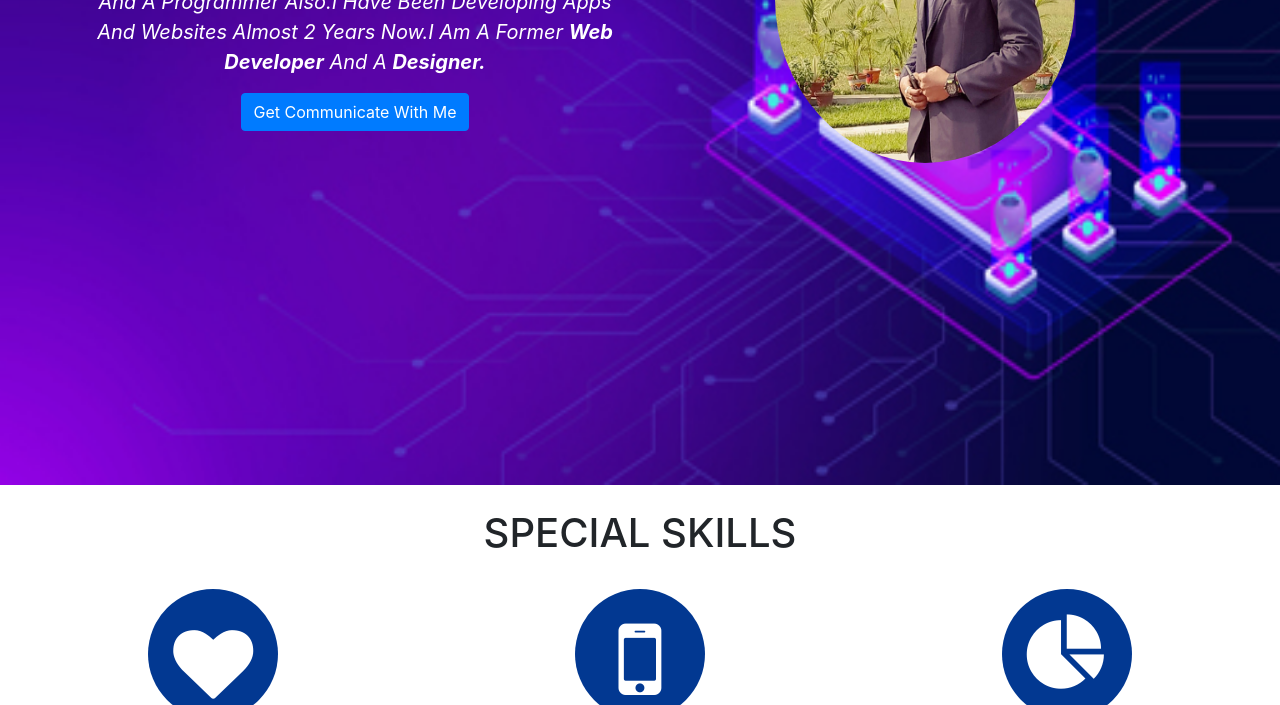
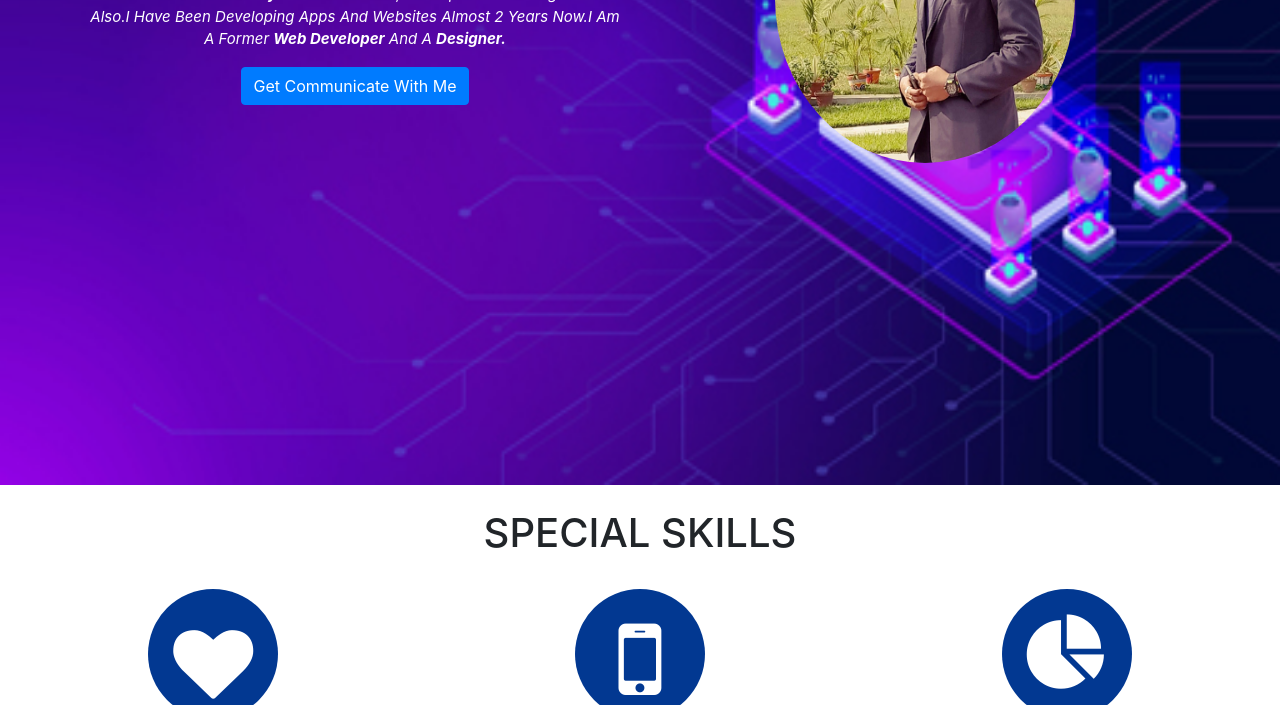
Before and after one commit to subratamidya2000/subratamidya.github.io, a plain HTML site: page index.html in a window 1280 px wide. Shown: the part 395-1100 px from the top of the page. Drawn offline with nearby package versions, Linux system fonts and the light colour scheme.

Commit message:
text size change
text size change

```diff
--- a/index.html
+++ b/index.html
@@ -39,7 +39,7 @@
               <div>
               <h1>HI</h1>
               <h4>!!Welcome to my website!!</h4>
-              <p style="font-size: 20px; font-style: italic;">Hello! I am <b>Subrata Midya.</b>I am a learner,developer and a programmer also.I have been developing apps and websites almost 2 years now.I am a former <b>Web Developer</b> and a <b>Designer.</b> </p>
+              <p style="font-size: 15px; font-style: italic;">Hello! I am <b>Subrata Midya.</b>I am a learner,developer and a programmer also.I have been developing apps and websites almost 2 years now.I am a former <b>Web Developer</b> and a <b>Designer.</b> </p>
               <a class="btn btn-primary" href="https://linktr.ee/subratamidya"  role="button">Get communicate with me</a>
 
               </div>
```
